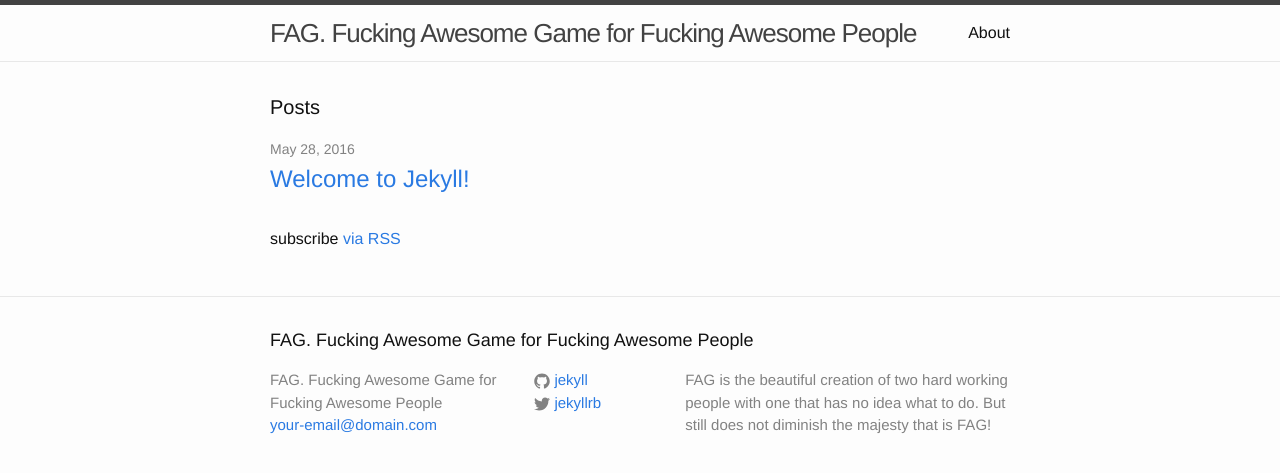
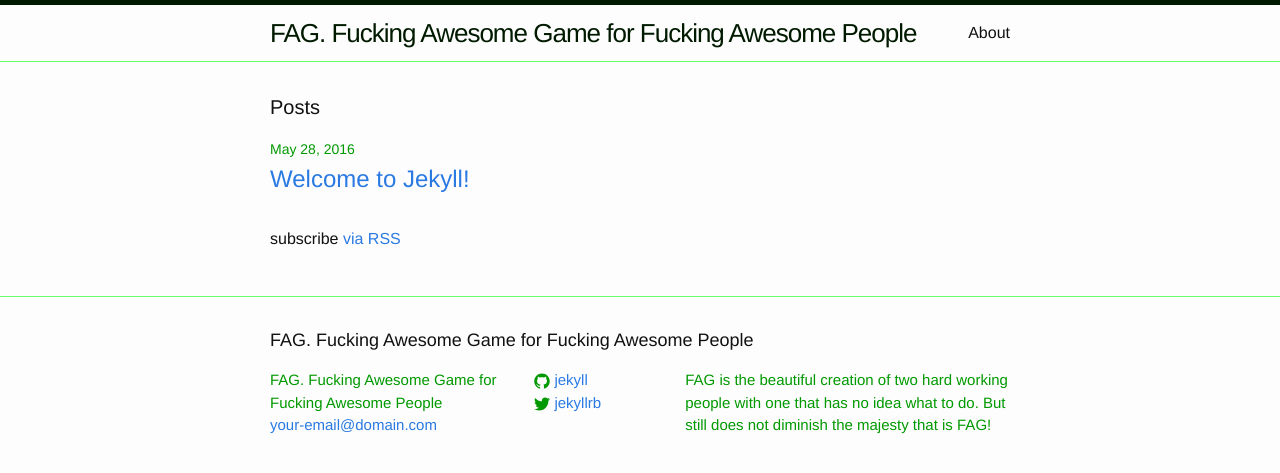
Before and after one commit to fbicodex/fbicodex.github.io, a Jekyll site: the page built from index.html, in a window 1280 px wide. Shown: the top 473 px of the page. Built offline with Jekyll 4.4.1, drawn with Linux system fonts in a browser that asks for light colours.

Commit message:
Update main.scss

```diff
--- a/css/main.scss
+++ b/css/main.scss
@@ -18,7 +18,7 @@ $text-color:       #111;
 $background-color: #fdfdfd;
 $brand-color:      #2a7ae2;
 
-$grey-color:       #828282;
+$grey-color:       #009900;
 $grey-color-light: lighten($grey-color, 40%);
 $grey-color-dark:  darken($grey-color, 25%);
 
```
